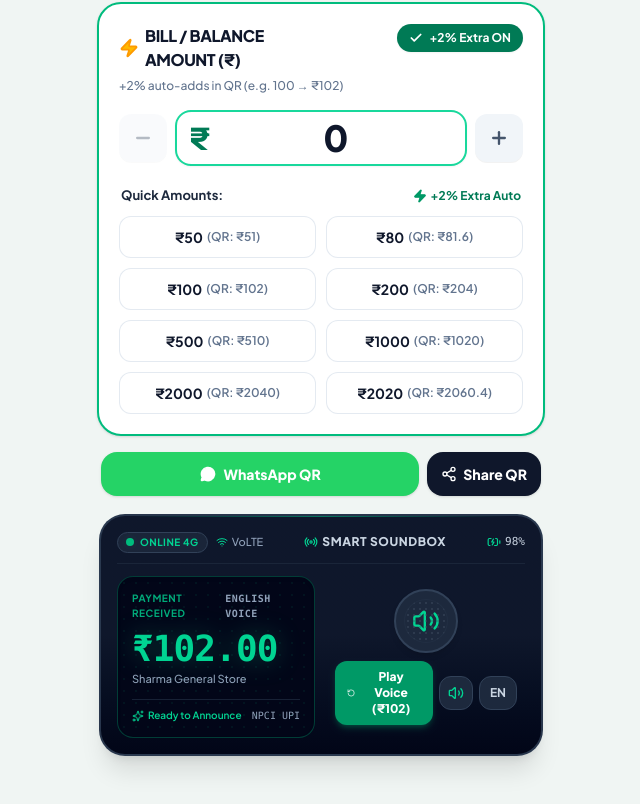
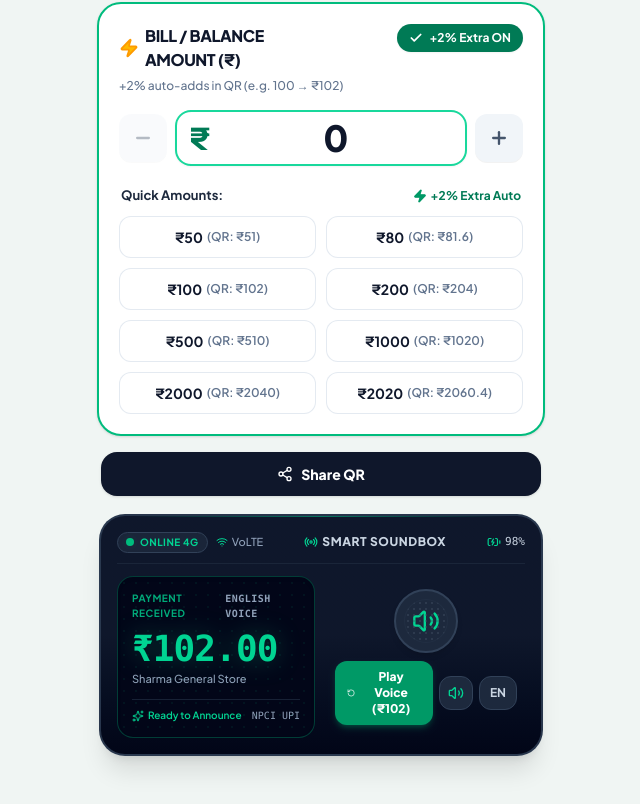
Before and after one commit to upifree92-dot/Instant-UPI-QR, a React (Vite) app: page / in a window 1280 px wide. Shown: the part 565-1369 px from the top of the page, without its empty margins (319-959 px from the left). Built offline with nearby package versions, Linux system fonts and the light colour scheme.

Commit message:
feat: remove WhatsApp-specific sharing
Remove dedicated WhatsApp sharing functionality and button to simplify the UI, opting for the native share API and clipboard copy instead.

```diff
--- a/src/App.tsx
+++ b/src/App.tsx
@@ -15,7 +15,7 @@ import { SoundboxCard } from './components/SoundboxCard';
 import { MerchantConfig } from './types';
 import { announceSoundbox } from './utils/sound';
 import { buildUpiPayUrl } from './utils/upi';
-import { Volume2, CheckCircle2, Share2, MessageCircle } from 'lucide-react';
+import { Volume2, CheckCircle2, Share2 } from 'lucide-react';
 
 const STORAGE_KEY = 'upi_merchant_config_v1';
 
@@ -75,25 +75,6 @@ export default function App() {
   const upiUrl = useMemo(() => {
     return buildUpiPayUrl(config, finalAmount);
   }, [config, finalAmount]);
-
-  // Direct WhatsApp Share of selected payment
-  const handleQuickWhatsAppShare = () => {
-    const displayAmt =
-      finalAmount > 0
-        ? finalAmount % 1 === 0
-          ? finalAmount
-          : finalAmount.toFixed(2)
-        : null;
-
-    const message = displayAmt
-      ? `*Payment Request from ${config.storeName}*\n💰 *Amount to Pay: ₹${displayAmt}*\n\n👉 Click to pay instantly using GPay, PhonePe, Paytm or BHIM UPI:\n${upiUrl}`
-      : `*UPI Payment Request from ${config.storeName}*\n\n👉 Pay to UPI ID: *${config.upiId}*\nClick to pay:\n${upiUrl}`;
-
-    window.open(
-      `https://api.whatsapp.com/send?text=${encodeURIComponent(message)}`,
-      '_blank'
-    );
-  };
 
   // Toggle extra percentage surcharge ON/OFF
   const handleToggleExtra = () => {
@@ -172,29 +153,18 @@ export default function App() {
         />
 
         {/* Share Selected Amount & QR Section */}
-        <div className="flex items-center gap-2 px-1 pt-0.5">
-          <button
-            id="btn-whatsapp-share"
-            type="button"
-            onClick={handleQuickWhatsAppShare}
-            className="flex-1 flex items-center justify-center gap-2 py-3 px-3.5 rounded-2xl bg-[#25D366] hover:bg-[#20bd5a] text-white text-xs sm:text-sm font-extrabold shadow-sm active:scale-98 transition-all cursor-pointer"
-            title="Send this payment directly to customer on WhatsApp"
-          >
-            <MessageCircle className="w-4 h-4 fill-current" />
-            <span>
-              WhatsApp {finalAmount > 0 ? `(₹${finalAmount})` : 'QR'}
-            </span>
-          </button>
-
+        <div className="px-1 pt-0.5">
           <button
             id="btn-share-all"
             type="button"
             onClick={() => setIsShareModalOpen(true)}
-            className="flex items-center justify-center gap-1.5 py-3 px-3.5 rounded-2xl bg-slate-900 hover:bg-slate-800 text-white text-xs sm:text-sm font-extrabold shadow-sm active:scale-98 transition-all cursor-pointer"
+            className="w-full flex items-center justify-center gap-2 py-3 px-4 rounded-2xl bg-slate-900 hover:bg-slate-800 text-white text-xs sm:text-sm font-extrabold shadow-sm active:scale-98 transition-all cursor-pointer"
             title="Share QR image, link, or send to other apps"
           >
             <Share2 className="w-4 h-4" />
-            <span>Share QR</span>
+            <span>
+              Share QR {finalAmount > 0 ? `(₹${finalAmount % 1 === 0 ? finalAmount : finalAmount.toFixed(2)})` : ''}
+            </span>
           </button>
         </div>
 
--- a/src/components/ShareModal.tsx
+++ b/src/components/ShareModal.tsx
@@ -5,7 +5,6 @@ import {
   Copy,
   Check,
   Download,
-  MessageCircle,
   ExternalLink,
   ShieldCheck,
 } from 'lucide-react';
@@ -44,11 +43,6 @@ export const ShareModal: React.FC<ShareModalProps> = ({
   const shareText = displayAmount
     ? `*Payment Request from ${config.storeName}*\n💰 *Amount: ₹${displayAmount}*\n\n👉 Click the link to pay instantly using Google Pay, PhonePe, Paytm or BHIM UPI:\n${upiUrl}`
     : `*UPI Payment Request from ${config.storeName}*\n\n👉 Pay to UPI ID: *${config.upiId}*\nClick to pay:\n${upiUrl}`;
-
-  // WhatsApp direct share link
-  const whatsappUrl = `https://api.whatsapp.com/send?text=${encodeURIComponent(
-    shareText
-  )}`;
 
   // Copy payment link
   const handleCopy = () => {
@@ -91,7 +85,7 @@ export const ShareModal: React.FC<ShareModalProps> = ({
           url: upiUrl,
         });
       } else {
-        window.open(whatsappUrl, '_blank');
+        handleCopy();
       }
     } catch {
       // User cancelled or share unavailable
@@ -175,19 +169,6 @@ export const ShareModal: React.FC<ShareModalProps> = ({
             </div>
           )}
 
-          {/* Share on WhatsApp Button */}
-          <a
-            href={whatsappUrl}
-            target="_blank"
-            rel="noopener noreferrer"
-            className="w-full flex items-center justify-center gap-2.5 py-3 px-4 rounded-xl bg-[#25D366] hover:bg-[#20bd5a] text-white font-bold text-sm shadow-sm active:scale-98 transition-all"
-          >
-            <MessageCircle className="w-5 h-5 fill-current" />
-            <span>
-              Share on WhatsApp {finalAmount > 0 ? `(₹${displayAmount})` : ''}
-            </span>
-          </a>
-
           {/* System Share (All Apps) */}
           <button
             type="button"
```
